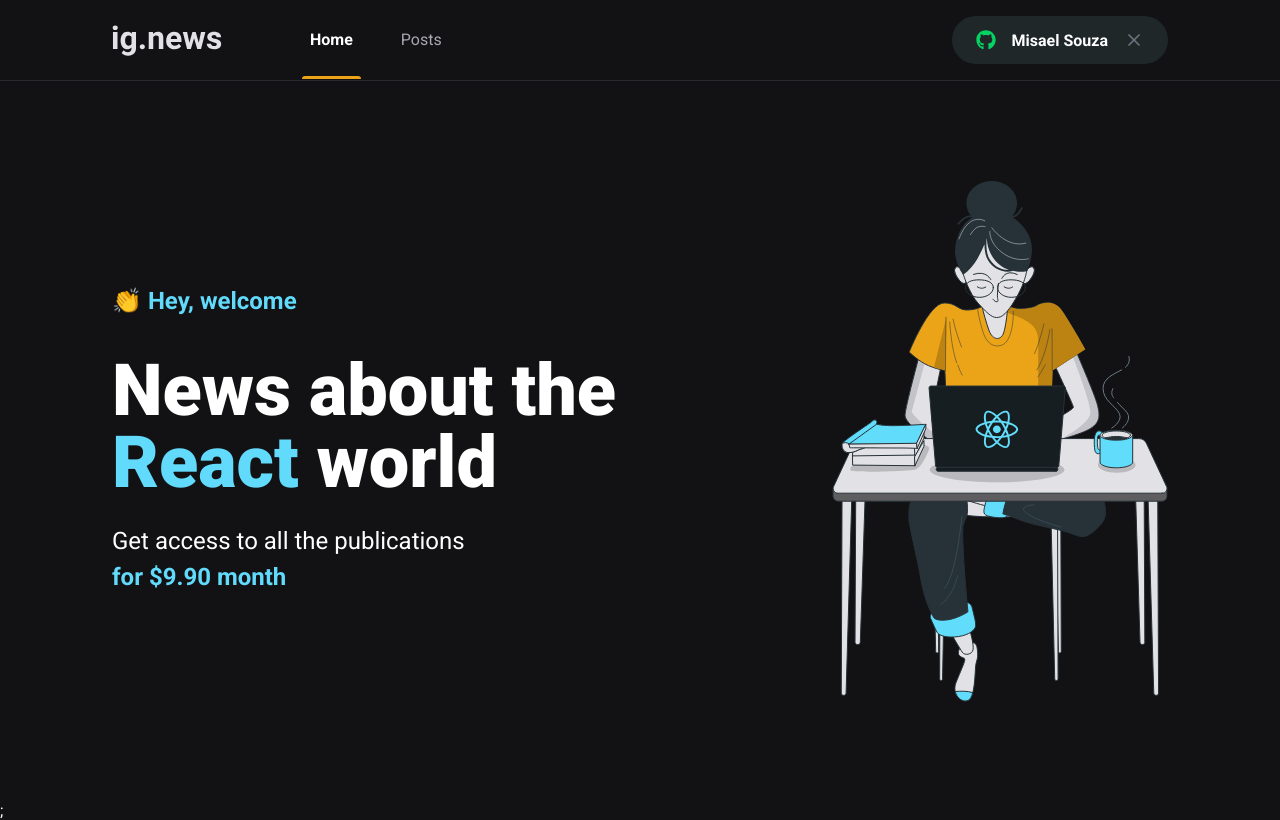
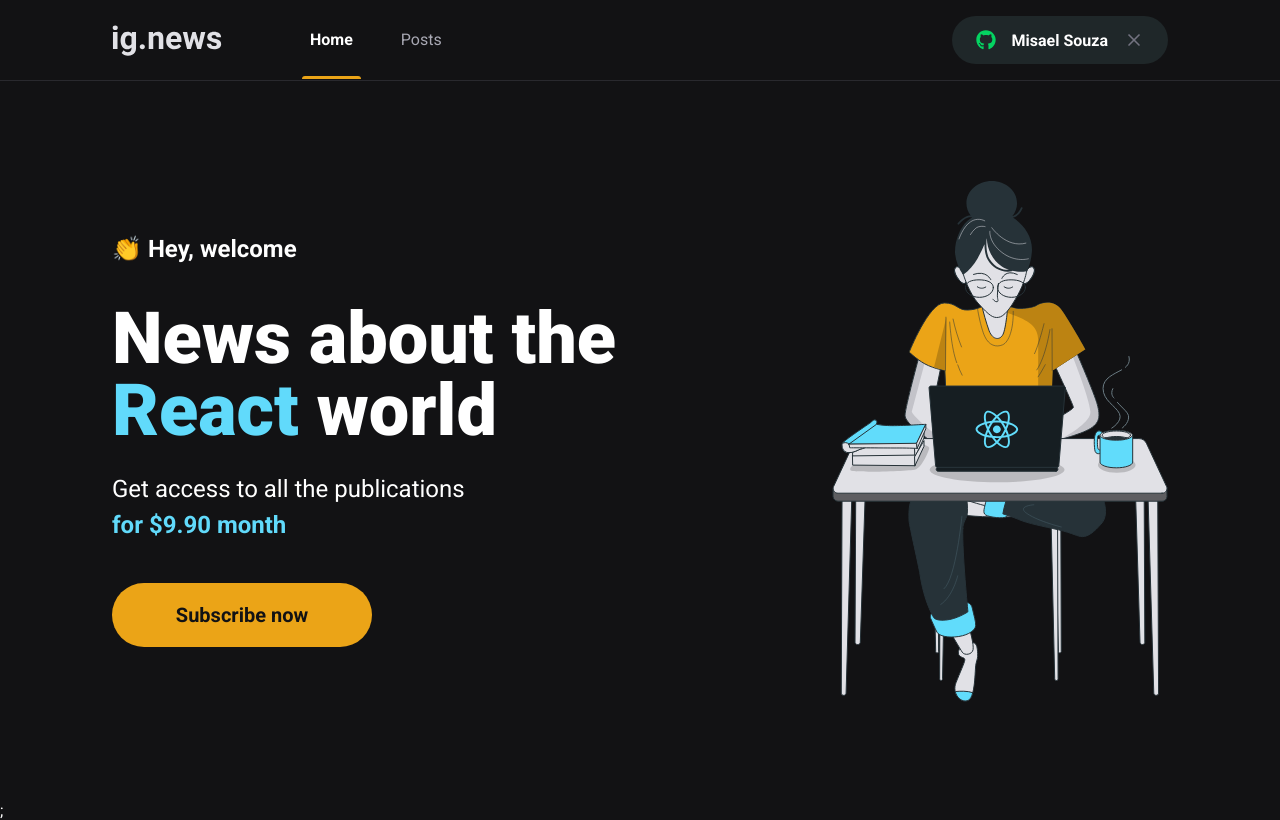
Before and after one commit to misael28/ignews, a Next.js app: page / in a window 1280 px wide. Built offline with nearby package versions, Linux system fonts and the light colour scheme.

Commit message:
feat: add submit button at home

```diff
--- /dev/null
+++ b/src/components/SubscribeButton/index.tsx
@@ -0,0 +1,9 @@
+import style from "./styles.module.scss";
+
+export function SubscribeButton() {
+  return (
+    <button type="button" className={style.subscribeButton}>
+      Subscribe now
+    </button>
+  );
+}
--- /dev/null
+++ b/src/components/SubscribeButton/styles.module.scss
@@ -0,0 +1,20 @@
+.subscribeButton {
+  height: 4rem;
+  width: 260px;
+  border: 0;
+  border-radius: 2rem;
+  background: var(--yellow-500);
+  color: var(--gray-900);
+  font-size: 1.25rem;
+  font-weight: bold;
+
+  display: flex;
+  align-items: center;
+  justify-content: center;
+
+  transition: filter 0.2s;
+
+  &:hover {
+    filter: brightness(0.8);
+  }
+}
--- a/src/pages/home.module.scss
+++ b/src/pages/home.module.scss
@@ -22,10 +22,10 @@
     line-height: 4.5rem;
     font-weight: 900;
     margin-top: 2.5rem;
-  }
 
-  span {
-    color: var(--cyan-500);
+    span {
+      color: var(--cyan-500);
+    }
   }
 
   p {
@@ -38,4 +38,8 @@
       font-weight: bold;
     }
   }
+
+  button {
+    margin-top: 2.5rem;
+  }
 }
--- a/src/pages/index.tsx
+++ b/src/pages/index.tsx
@@ -1,4 +1,5 @@
 import Head from "next/head";
+import { SubscribeButton } from "../components/SubscribeButton";
 import styles from "./home.module.scss";
 
 export default function Home() {
@@ -17,10 +18,10 @@
             Get access to all the publications <br />
             <span>for $9.90 month</span>
           </p>
+		  <SubscribeButton />
         </section>
         <img src="/images/avatar.svg" alt="Girl Coding" />
       </main>
-      <h1></h1>
     </>
   );
 }
```
